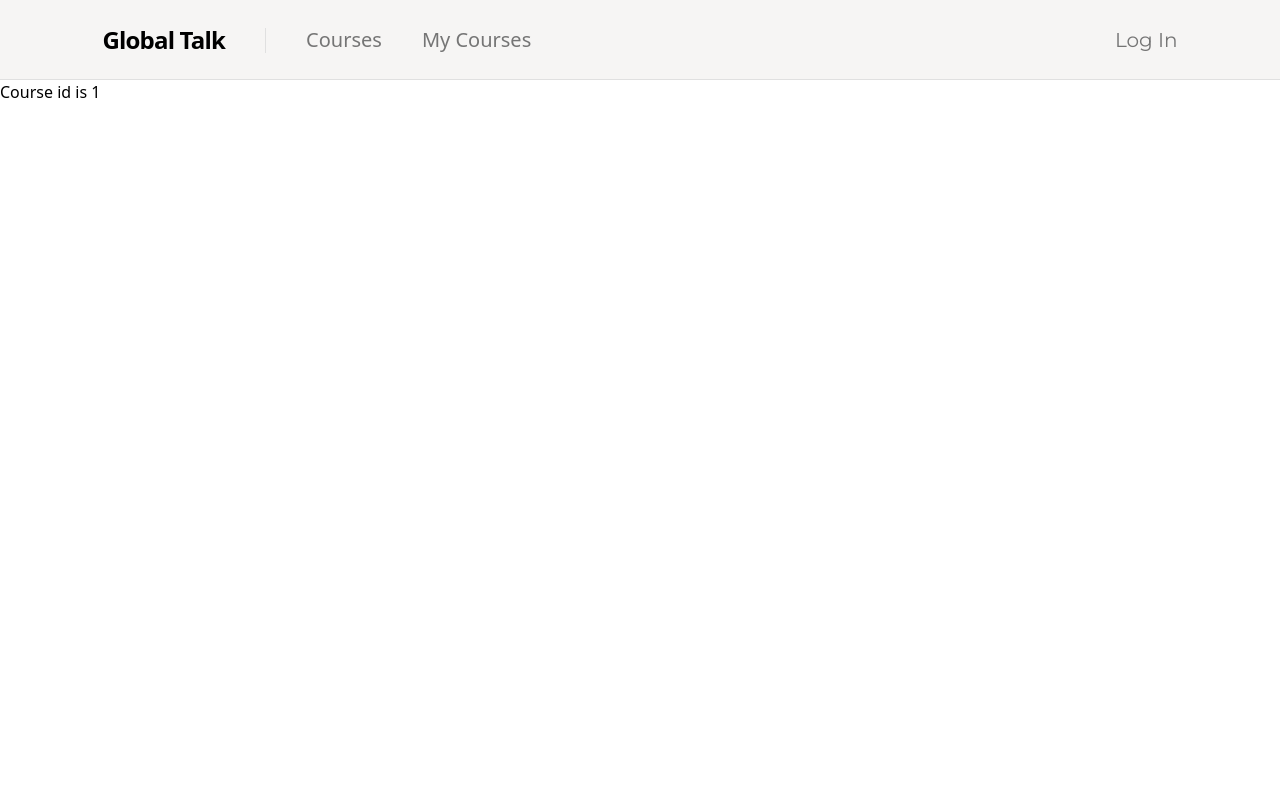
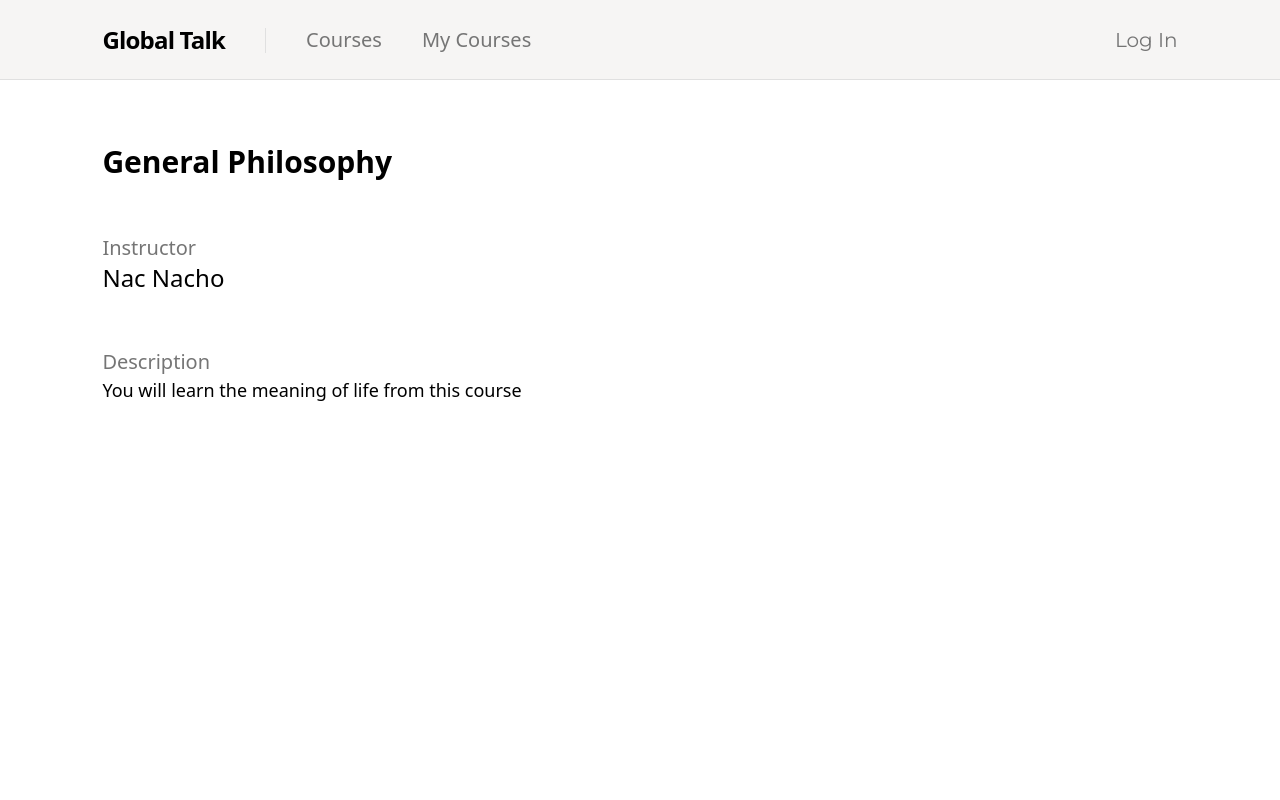
Before and after one commit to thinc-org/hacktoschool-fryingchicken, a Next.js app in the folder frontend/: page /courses/1 in a window 1280 px wide. Shown: the top 800 px of the page. Built offline with nearby package versions, Linux system fonts and the light colour scheme; no server answers; a web font is replaced by a local one.

Commit message:
feat(courses): add course detail page

```diff
--- a/frontend/pages/courses/[id]/index.tsx
+++ b/frontend/pages/courses/[id]/index.tsx
@@ -1,7 +1,46 @@
 import { useRouter } from 'next/router';
+import { api } from '../../../utils/axios';
+import { useEffect, useState } from 'react';
+import { CourseDetailDto } from '../../../models/Dto';
+
 export default function courseDetail() {
   const router = useRouter();
+  const [data, setData] = useState<CourseDetailDto | null>(null);
   const id = router.query.id as string;
 
-  return <h1>Course id is {id}</h1>;
+  useEffect(() => {
+    const getData = async () => {
+      try {
+        const res = await api.get(`/course/${id}`);
+        setData(res.data);
+      } catch (err) {
+        console.log(err);
+
+        // Todo: Add error handlers
+        // Todo: Remove below lines
+        setData({
+          id: 1,
+          name: 'General Philosophy',
+          instructorId: 313,
+          instructorName: 'Nac Nacho',
+          description: 'You will learn the meaning of life from this course',
+        });
+      }
+    };
+    getData();
+  }, []);
+
+  return (
+    <>
+      <section className="px-[8%] py-[5%]">
+        <h1 className="text-3xl font-extrabold">{data?.name}</h1>
+        <span className="text-xl text-grey-dark block mt-[5%]">Instructor</span>
+        <h3 className="text-2xl text-bold">{data?.instructorName}</h3>
+        <span className="text-xl text-grey-dark mt-[5%] block">
+          Description
+        </span>
+        <p className="text-lg">{data?.description}</p>
+      </section>
+    </>
+  );
 }
```
